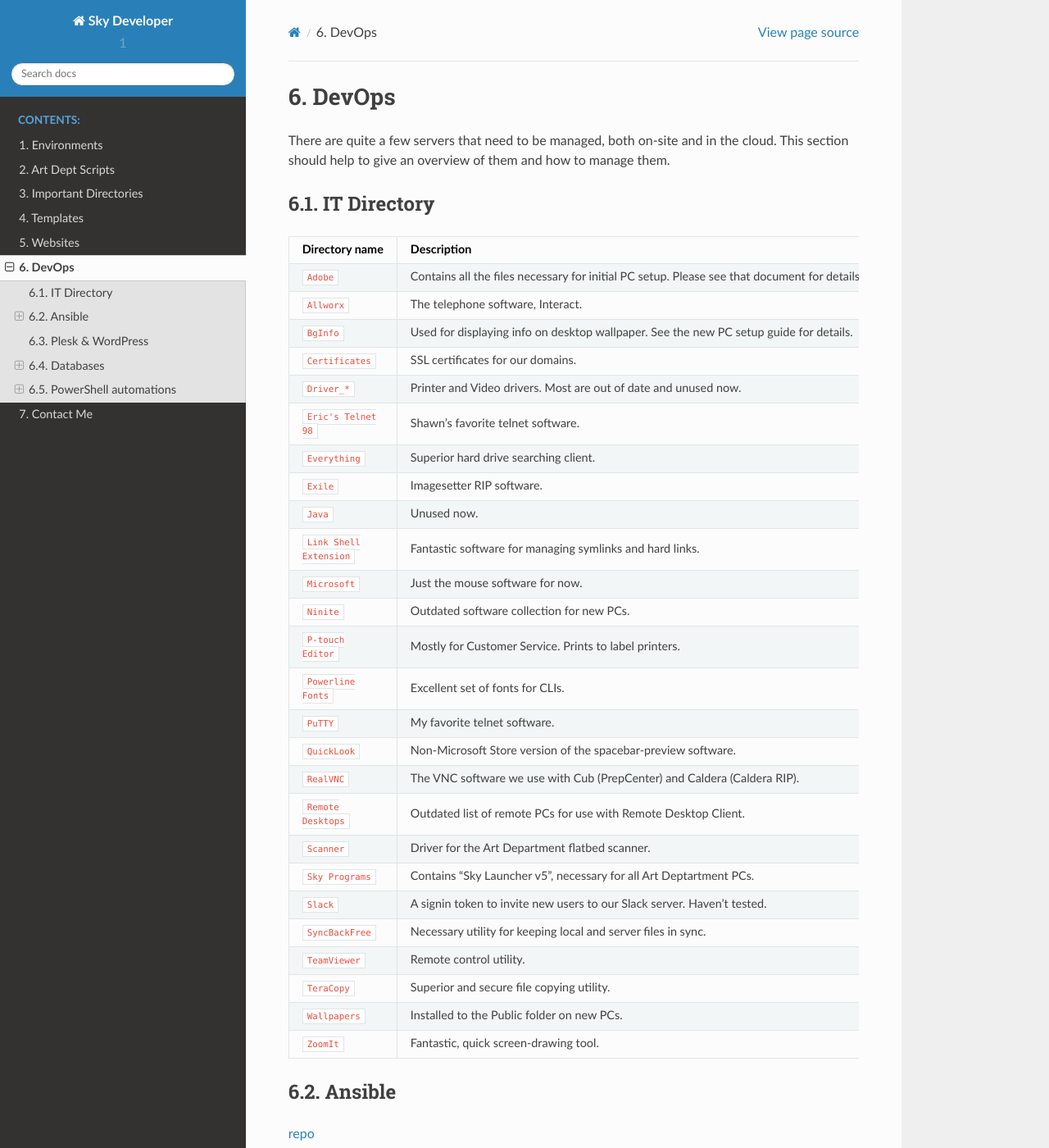
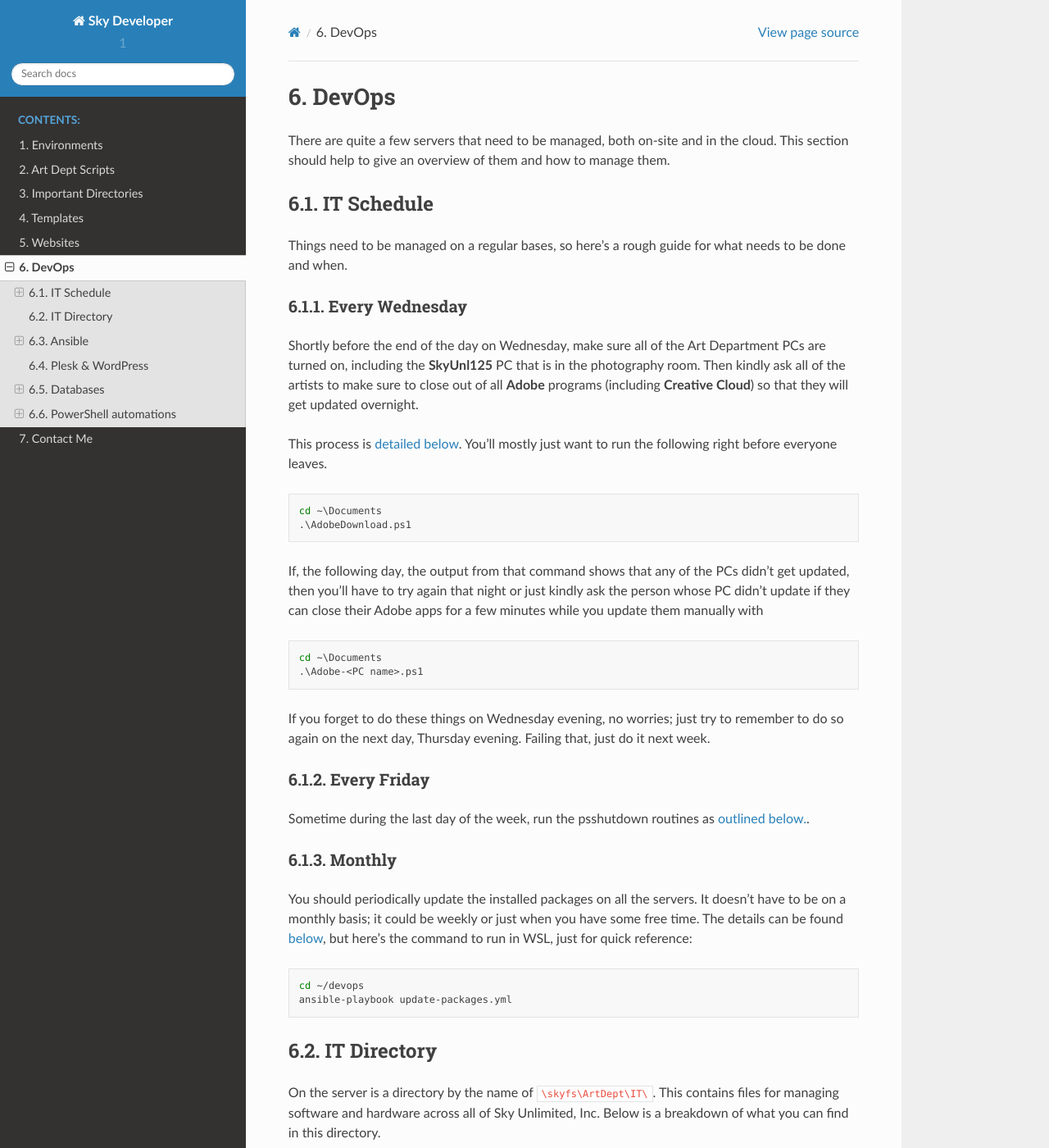
Before and after one commit to skyunlimitedinc/sky-developer, a Sphinx documentation site: the page built from docs/devops.rst, in a window 1280 px wide and 1400 px high. Shown: the whole window at 82% size. Built offline with Sphinx 7.4.7 and the Read the Docs theme 2.0.0, drawn with Linux system fonts in a browser that asks for light colours; some of the changed text lies outside the part shown.

Commit message:
✨ Adds scheduled tasks to DevOps

```diff
--- a/docs/devops.rst
+++ b/docs/devops.rst
@@ -5,8 +5,69 @@
 in the cloud. This section should help to give an overview of them and
 how to manage them.
 
+IT Schedule
+-----------
+
+Things need to be managed on a regular bases, so here's a rough guide
+for what needs to be done and when.
+
+Every Wednesday
+~~~~~~~~~~~~~~~
+
+Shortly before the end of the day on Wednesday, make sure all of the
+Art Department PCs are turned on, including the **SkyUnl125** PC that
+is in the photography room. Then kindly ask all of the artists to make
+sure to close out of all **Adobe** programs (including **Creative Cloud**)
+so that they will get updated overnight.
+
+This process is :ref:`detailed below <adobe-rum>`. You'll mostly just
+want to run the following right before everyone leaves.
+
+.. code-block:: powershell
+
+    cd ~\Documents
+    .\AdobeDownload.ps1
+
+If, the following day, the output from that command shows that any of
+the PCs didn't get updated, then you'll have to try again that night or
+just kindly ask the person whose PC didn't update if they can close their
+Adobe apps for a few minutes while you update them manually with
+
+.. code-block:: powershell
+
+    cd ~\Documents
+    .\Adobe-<PC name>.ps1
+
+If you forget to do these things on Wednesday evening, no worries; just
+try to remember to do so again on the next day, Thursday evening.
+Failing that, just do it next week.
+
+Every Friday
+~~~~~~~~~~~~
+
+Sometime during the last day of the week, run the psshutdown routines
+as :ref:`outlined below. <shutdown>`.
+
+Monthly
+~~~~~~~
+
+You should periodically update the installed packages on all the servers.
+It doesn't have to be on a monthly basis; it could be weekly or just
+when you have some free time. The details can be found :ref:`below <updating-packages>`,
+but here's the command to run in WSL, just for quick reference:
+
+.. code-block:: bash
+
+    cd ~/devops
+    ansible-playbook update-packages.yml
+
 IT Directory
 ------------
+
+On the server is a directory by the name of :file:`\\\\skyfs\\ArtDept\\IT\\`.
+This contains files for managing software and hardware across all of Sky
+Unlimited, Inc. Below is a breakdown of what you can find in this
+directory.
 
 +---------------------------------+------------------------------------------------------------------------------------------------+
 | Directory name                  | Description                                                                                    |
@@ -169,6 +230,8 @@
 branches of their respective repositories and transfer them
 automatically to the droplets.
 
+.. _updating-packages:
+
 Updating Packages
 ~~~~~~~~~~~~~~~~~
 
@@ -294,6 +357,8 @@
 files that are used to make it easy to manage the computers at Sky
 Unlimited, Inc.
 
+.. _adobe-rum:
+
 Adobe RUM
 ~~~~~~~~~
 
```
Also changed, not shown: other parts of docs/devops.rst (+2 -0 lines), 10 other files.
